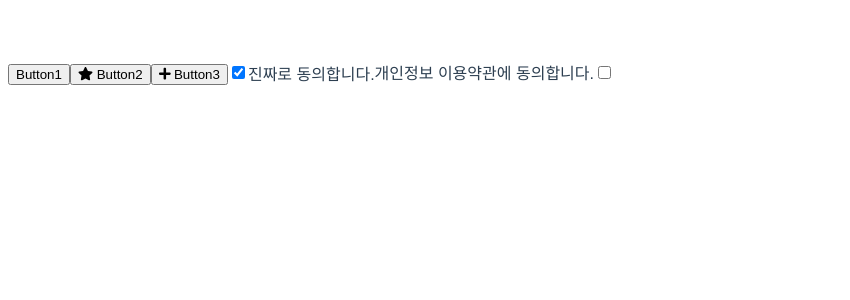
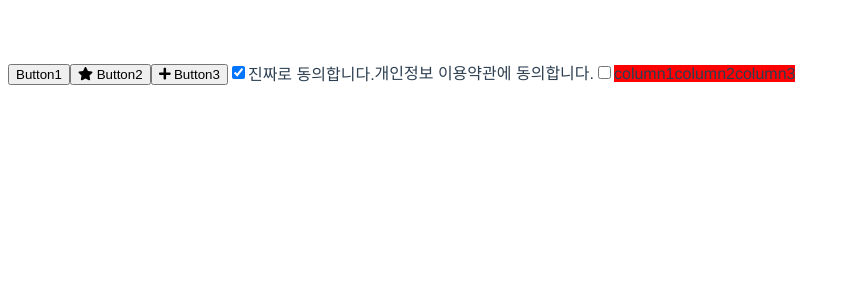
Before and after one commit to jjamtiger3/vue3-components, a Vue app: page / in a window 1280 px wide. Shown: the top 300 px of the page, without its empty margins (0-850 px from the left). Built offline with nearby package versions, Linux system fonts and the light colour scheme.

Commit message:
grid 컴포넌트  column 초안

```diff
--- a/src/App.vue
+++ b/src/App.vue
@@ -16,22 +16,51 @@
       direction="right"
       v-on:onCheckedValueChanged="valueChange"
     ></vue-check-box>
+    <vue-grid :styles="gridData.styles" :columns="gridData.columns"></vue-grid>
   </div>
 </template>
 
 <script>
 import VueButton from './components/VueButton.vue'
 import VueCheckBox from './components/VueCheckBox.vue'
+import VueGrid from './components/VueGrid.vue'
 import { mapGetters } from 'vuex'
 
 export default {
   name: 'App',
   components: {
     VueButton,
-    VueCheckBox
+    VueCheckBox,
+    VueGrid
   },
   data() {
     return {
+      gridData: {
+        styles: {
+          width: '250px',
+          height: '200px'
+        },
+        columns: [
+          {
+            id: 'column1',
+            header: {
+              text: 'column1'
+            }
+          },
+          {
+            id: 'column2',
+            header: {
+              text: 'column2'
+            }
+          },
+          {
+            id: 'column3',
+            header: {
+              text: 'column3'
+            }
+          },
+        ]
+      }
     }
   },
   mounted() {
--- /dev/null
+++ b/src/classes/Column.js
@@ -0,0 +1,10 @@
+class Column {
+    id = '' // 초기 컬럼id를 부여할 방법을 생각해봐야할듯
+    header = {}
+
+    constructor(columnOptions) {
+        this.header = columnOptions.header;
+        this.id = columnOptions.id;
+    }
+}
+export default Column;
--- /dev/null
+++ b/src/classes/Header.js
@@ -0,0 +1,13 @@
+class Header {
+    headerOptions = {}
+    constructor(headerOptions) {
+        this.headerOptions = headerOptions;
+    }
+    get text() {
+        return this.headerOptions.text;
+    }
+    set text(text) {
+        this.headerOptions.text = text;
+    }
+}
+export default Header;
--- /dev/null
+++ b/src/components/VueGrid.vue
@@ -0,0 +1,47 @@
+<template>
+  <div class="vue-grid-container" :style="_styles">
+    <div v-for="column in gridColumns" :key="column.id">
+      <span class="column-header">{{column.header.text}}</span>
+    </div>
+  </div>
+</template>
+<script>
+import Column from '../classes/Column'
+import Header from '../classes/Header'
+
+export default {
+  name: 'VueGrid',
+  data() {
+    return {
+      gridStyles: {},
+      gridColumns: [],
+    }
+  },
+  props: {
+    styles: Object,
+    columns: Array
+  },
+  mounted() {
+    console.log(this.styles, this.columns)
+
+    for(let i = 0; i < this.columns.length; i += 1) {
+      const _column = this.columns[i]
+      const column = new Column({
+        id: _column.id,
+        header: new Header(_column.header)
+      })
+      this.gridColumns.push(column)
+    }
+  },
+  methods: {
+  }
+}
+</script>
+<style scoped>
+  .vue-grid-container {
+    display: inline-flex;
+  }
+  .column-header {
+    background-color: #ff0000;
+  }
+</style>
```
